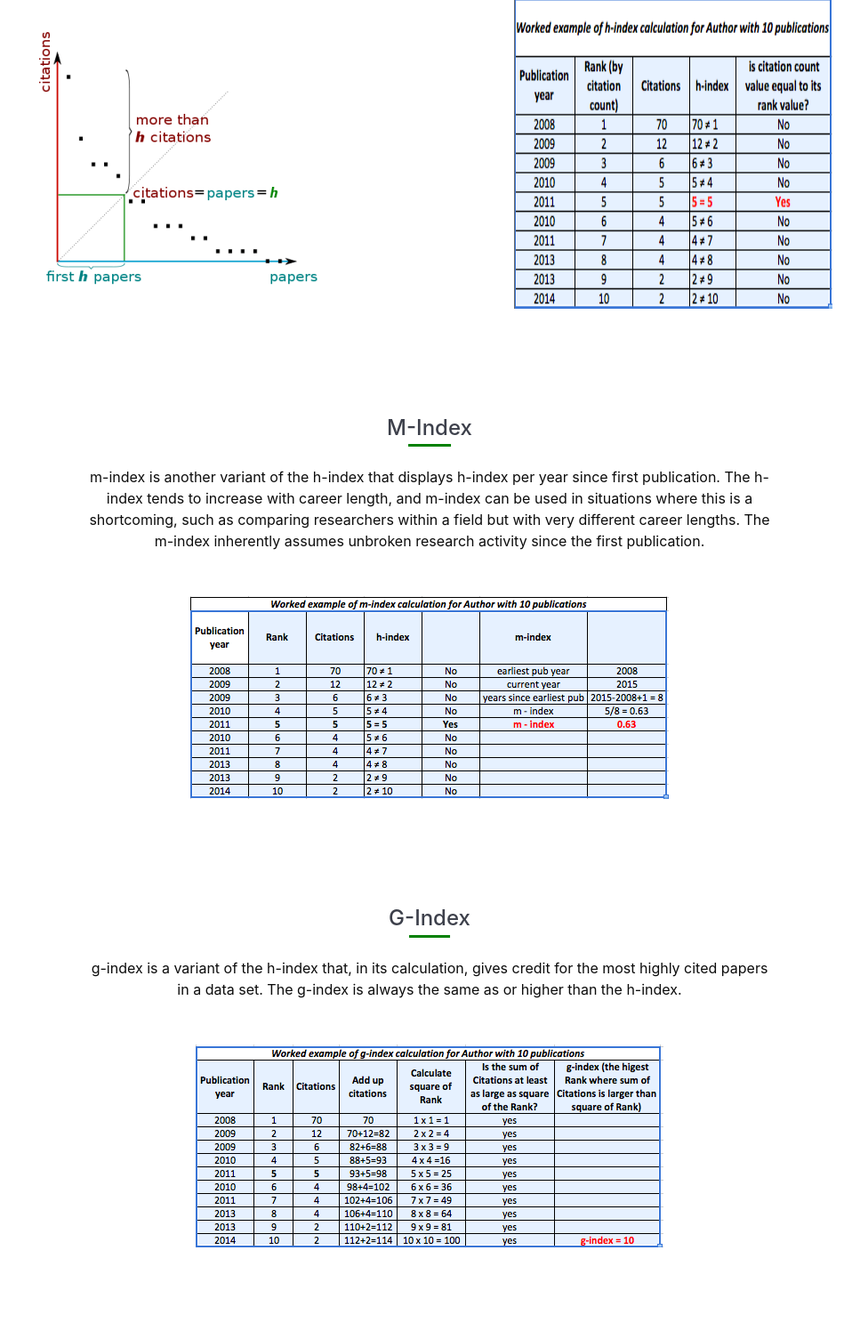
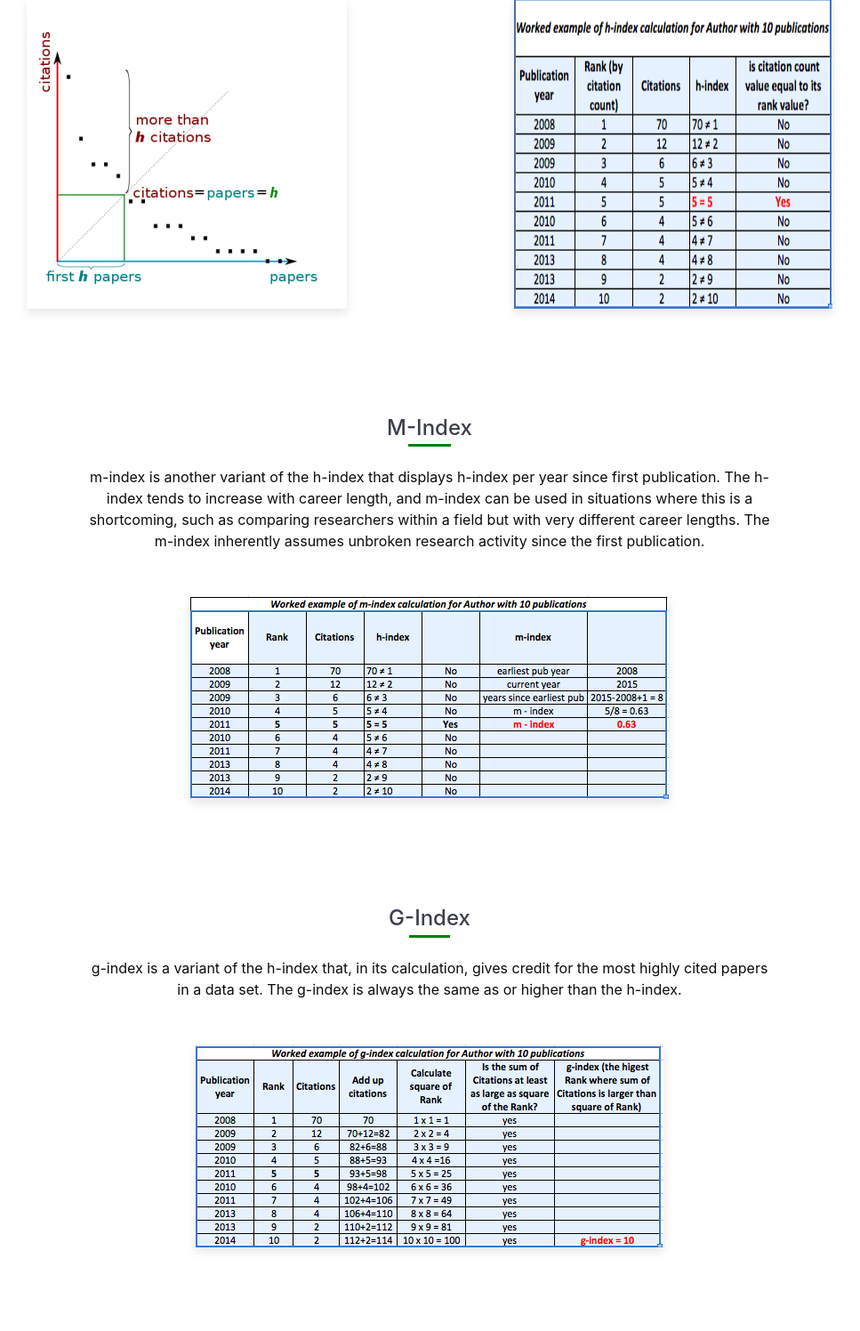
Before and after one commit to AOSSIE-Org/Aossie-Scholar, a Django app: page /metrics/info_page/ in a window 1280 px wide. Shown: the part 453-1949 px from the top of the page at 89% size, without its empty margins (157-1124 px from the left). Run offline with Django 3.2, Linux system fonts and the light colour scheme; parts of the project's set-up code (start-up, migrations or seed data) failed here and were passed over; some web fonts are replaced.

Commit message:
Add shadow to images

```diff
--- a/metrics/static/metrics/infodesign.css
+++ b/metrics/static/metrics/infodesign.css
@@ -131,7 +131,12 @@ body {
 	margin-top: 5vh;
 }
 
+.def__image {
+	box-shadow: 0px 5px 10px rgba(0, 0, 0, 0.1);
+}
+
 .footer {
+	margin-top: 10vh;
 	background-color: #34363f;
 	padding: 20px 0;
 	display: flex;
```
